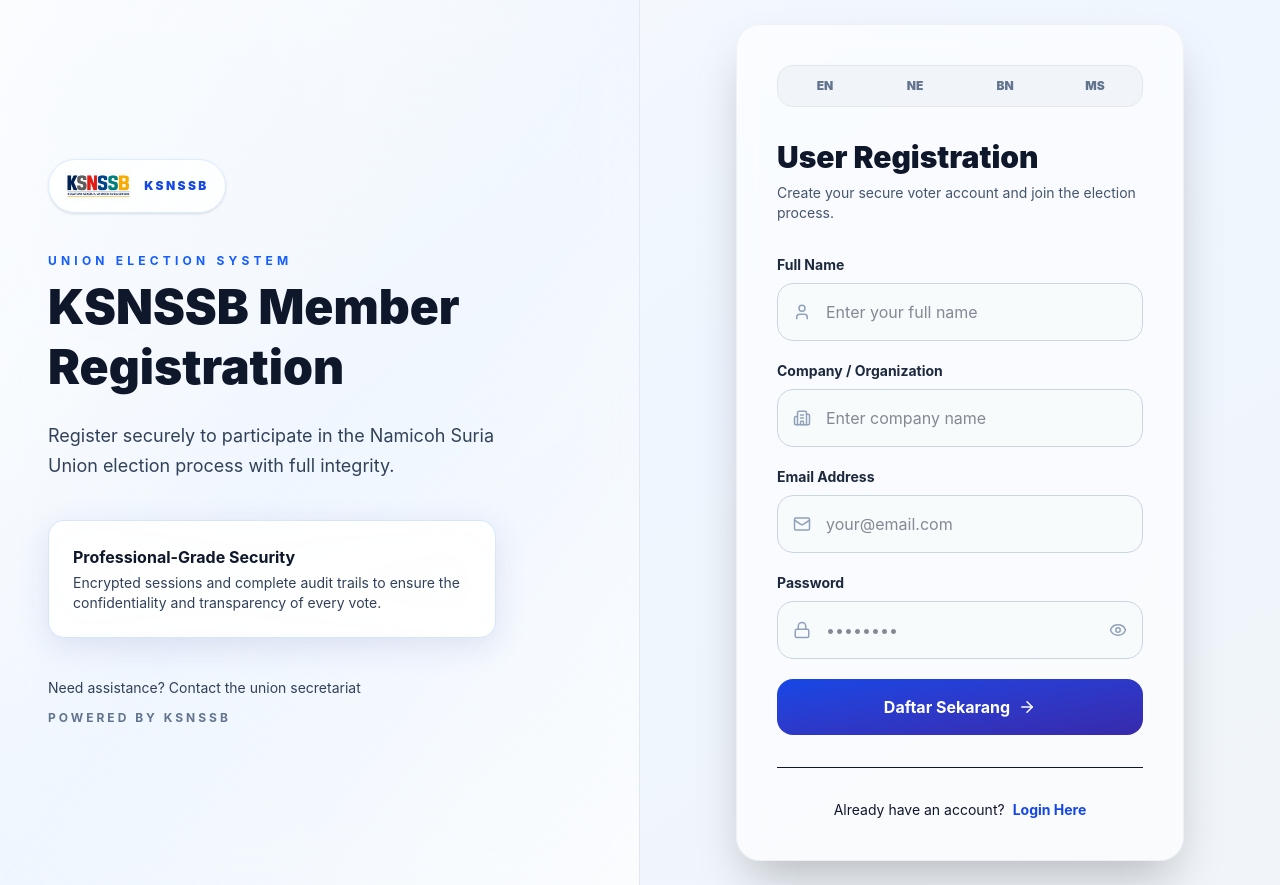
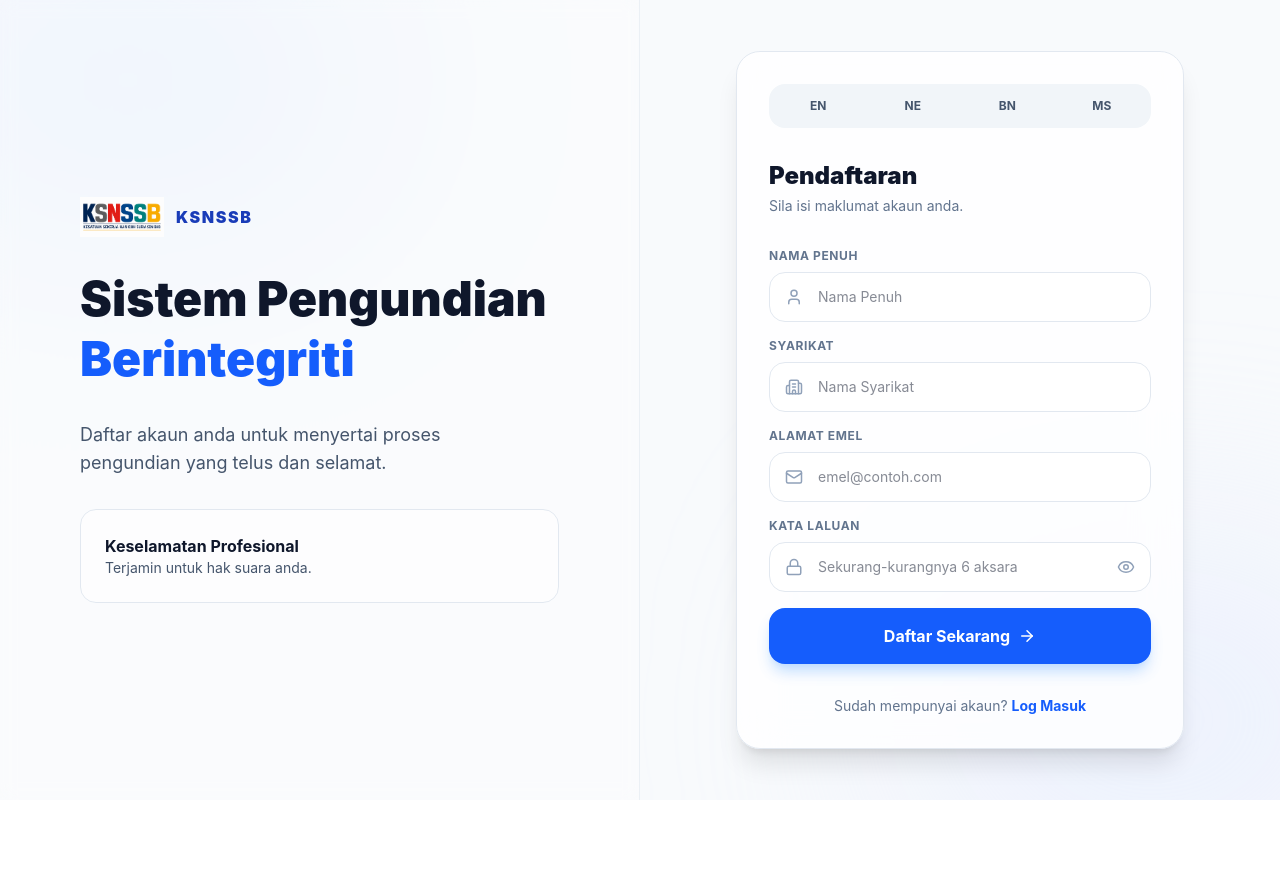
Before and after one commit to muhamadiqbalhalim/VotingSystem, a React (Vite) app: page /register in a window 1280 px wide. After the commit the page ends 800 px from the top, so only its background shows below. Built offline with nearby package versions, Linux system fonts and the light colour scheme.

Commit message:
Update File

```diff
--- a/src/pages/UserRegister.jsx
+++ b/src/pages/UserRegister.jsx
@@ -7,11 +7,8 @@ import {
   Building2,
   Loader2,
   ArrowRight,
-  AlertCircle,
   Eye,
   EyeOff,
-  Globe,
-  Shield,
 } from "lucide-react";
 
 import logo from "../assets/logo.png";
@@ -52,7 +49,7 @@ const UserRegister = () => {
       const userCredential = await createUserWithEmailAndPassword(
         auth,
         email.trim(),
-        password,
+        password
       );
       await setDoc(doc(db, "users", userCredential.user.uid), {
         uid: userCredential.user.uid,
@@ -78,153 +75,43 @@ const UserRegister = () => {
   };
 
   return (
-    <div className="min-h-screen relative bg-gradient-to-br from-slate-50 via-blue-50 to-slate-100 text-slate-900 overflow-x-hidden">
-      <div className="pointer-events-none absolute inset-0 bg-[radial-gradient(circle_at_top_left,rgba(59,130,246,0.08),transparent_25%)]" />
-
-      <div className="relative mx-auto flex min-h-screen w-full max-w-7xl flex-col lg:flex-row">
-        {/* Sidebar KSNSSB */}
-<aside
-  className="
-    flex
-    w-full
-    lg:w-1/2
-    flex-col
-    justify-center
-    px-6
-    sm:px-8
-    lg:px-12
-    py-10
-    lg:py-16
-    bg-gradient-to-br
-    from-white/80
-    via-blue-50/50
-    to-white/70
-    backdrop-blur-xl
-    lg:border-r
-    border-slate-200
-"
->
-          <div className="space-y-10">
-            <div className="inline-flex items-center gap-3 rounded-full border border-blue-200/50 bg-white/80 px-4 py-2.5 shadow-sm w-fit">
-              <img
-                src={logo}
-                alt="KSNSSB Logo"
-                className="h-8 w-auto object-contain"
-              />
-              <span className="text-xs font-black uppercase tracking-[0.2em] text-blue-700">
-                KSNSSB
-              </span>
+    <div className="min-h-screen bg-slate-50 text-slate-900 flex flex-col lg:flex-row overflow-hidden">
+      {/* Background decoration */}
+      <div className="fixed inset-0 pointer-events-none overflow-hidden">
+        <div className="absolute top-[-10%] left-[-10%] w-[40%] h-[40%] rounded-full bg-blue-100/50 blur-[120px]" />
+        <div className="absolute bottom-[-10%] right-[-10%] w-[40%] h-[40%] rounded-full bg-indigo-100/50 blur-[120px]" />
       </div>
 
-            <div className="space-y-6">
-              <div className="space-y-2">
-                <p
-                  data-translate="sidebarSubtitle"
-                  className="text-xs uppercase tracking-[0.35em] text-blue-600 font-bold"
-                >
-                  Sistem Pengundian Kesatuan
+      {/* Sidebar - Hidden on tiny mobile, visible on desktop/tablet */}
+      <aside className="hidden lg:flex lg:w-1/2 flex-col justify-center p-12 xl:p-20 relative z-10 border-r border-slate-200/60 bg-white/30 backdrop-blur-sm">
+        <div className="space-y-8">
+          <div className="flex items-center gap-3">
+            <img src={logo} alt="Logo" className="h-10 w-auto" />
+            <span className="font-black tracking-widest text-blue-800">KSNSSB</span>
+          </div>
+          <h1 className="text-5xl font-black leading-tight text-slate-900">
+            Sistem Pengundian <br /> <span className="text-blue-600">Berintegriti</span>
+          </h1>
+          <p className="text-lg text-slate-600 max-w-sm">
+            Daftar akaun anda untuk menyertai proses pengundian yang telus dan selamat.
           </p>
-<h1
-  data-translate="registerSidebarTitle"
-  className="text-3xl sm:text-4xl lg:text-5xl font-black leading-tight text-slate-900"
->
-  Pendaftaran Ahli KSNSSB
-</h1>
+          <div className="bg-white/50 p-6 rounded-2xl border border-slate-200">
+            <p className="font-bold text-slate-900">Keselamatan Profesional</p>
+            <p className="text-sm text-slate-600">Terjamin untuk hak suara anda.</p>
           </div>
-              <p
-                data-translate="registerSidebarDesc"
-                className="text-base sm:text-lg text-slate-700 leading-relaxed max-w-md"
-              >
-                Daftar akaun anda dengan selamat untuk menyertai proses
-                pengundian Kesatuan Sekerja Namicoh Suria Sdn Bhd yang telus dan
-                berintegriti.
-              </p>
-            </div>
-
-            <div className="glass-panel rounded-2xl p-5 sm:p-6 border border-blue-200/30 bg-white/40 w-full max-w-md">
-              {" "}
-              <p
-                data-translate="securityTitle"
-                className="font-bold text-slate-900 mb-1"
-              >
-                Keselamatan Bertaraf Profesional
-              </p>
-              <p
-                data-translate="securityDesc"
-                className="text-sm text-slate-700"
-              >
-                Sistem pengundian digital yang dijamin selamat bagi melindungi
-                hak suara setiap ahli kesatuan.
-              </p>
-            </div>
-          </div>
-
-          <div className="space-y-3 text-sm mt-10">
-            <p data-translate="needAssistance" className="text-slate-700">
-              Perlukan bantuan?{" "}
-              <span className="font-semibold text-blue-600">
-                Hubungi sekretariat kesatuan
-              </span>
-            </p>
-            <p
-              data-translate="poweredBy"
-              className="uppercase tracking-[0.25em] text-slate-500 font-bold text-xs"
-            >
-              Dikuasakan oleh KSNSSB
-            </p>
         </div>
       </aside>
 
-        {/* Main Content */}
-        <main className="flex-1 flex items-center justify-center p-4 sm:p-6">
-          {" "}
-          <div
-            className="
-    w-full
-    max-w-md
-    p-6
-    sm:p-8
-    lg:p-10
-    rounded-3xl
-    border
-    border-slate-200/50
-    bg-white/60
-    backdrop-blur-md
-    shadow-2xl
-  "
-          >
-            <div
-              className="
-    flex
-    flex-wrap
-    justify-center
-    gap-1
-    mb-8
-    bg-slate-100
-    p-1
-    rounded-2xl
-    border
-    border-slate-200
-  "
-            >
+      {/* Main Form Section */}
+      <main className="flex-1 flex items-center justify-center p-4 sm:p-6 lg:p-12 relative z-10">
+        <div className="w-full max-w-md bg-white/80 backdrop-blur-xl p-8 rounded-3xl border border-slate-200 shadow-xl">
+          {/* Language Switcher */}
+          <div className="flex justify-center gap-2 mb-8 bg-slate-100 p-1.5 rounded-2xl">
             {["en", "ne", "bn", "ms"].map((lang) => (
               <button
                 key={lang}
                 onClick={() => handleLanguageChange(lang)}
-                  className="
-  flex-1
-  min-w-[60px]
-  px-3
-  py-2
-  rounded-xl
-  text-xs
-  font-black
-  uppercase
-  transition-all
-  hover:bg-white
-  hover:text-blue-600
-  text-slate-500
-"
+                className="flex-1 py-2 text-xs font-bold uppercase rounded-xl hover:bg-white transition-all text-slate-600 hover:text-blue-600"
               >
                 {lang}
               </button>
@@ -232,200 +119,81 @@ const UserRegister = () => {
           </div>
 
           <div className="mb-8">
-              <h3
-                data-translate="registerTitle"
-                className="text-2xl sm:text-3xl font-black text-slate-900"
-              >
-                Pendaftaran Pengguna
-              </h3>
-              <p
-                data-translate="registerSubtitle"
-                className="text-sm text-slate-600 mt-2"
-              >
-                Daftar akaun pengundi selamat anda.
-              </p>
+            <h2 className="text-2xl font-black text-slate-900">Pendaftaran</h2>
+            <p className="text-sm text-slate-500 mt-1">Sila isi maklumat akaun anda.</p>
           </div>
 
-            <form onSubmit={handleRegister} className="space-y-4 sm:space-y-5">
-              {" "}
-              <div>
-                <label
-                  data-translate="fullNameLabel"
-                  className="block text-sm font-bold mb-2 text-slate-800"
-                >
-                  Nama Penuh
+          <form onSubmit={handleRegister} className="space-y-4">
+            {[
+              { label: "Nama Penuh", icon: User, type: "text", value: fullName, setter: setFullName, placeholder: "Nama Penuh" },
+              { label: "Syarikat", icon: Building2, type: "text", value: company, setter: setCompany, placeholder: "Nama Syarikat" },
+              { label: "Alamat Emel", icon: Mail, type: "email", value: email, setter: setEmail, placeholder: "emel@contoh.com" },
+            ].map((field, idx) => (
+              <div key={idx}>
+                <label className="block text-xs font-bold uppercase tracking-wider mb-2 text-slate-500">
+                  {field.label}
                 </label>
                 <div className="relative">
-                  <User
-                    className="absolute left-4 top-1/2 -translate-y-1/2 text-slate-400"
-                    size={18}
-                  />
+                  <field.icon className="absolute left-4 top-1/2 -translate-y-1/2 text-slate-400" size={18} />
                   <input
-                    type="text"
-                    data-translate-placeholder="fullNamePlaceholder"
-                    placeholder="Masukkan nama penuh anda"
-                    value={fullName}
-                    onChange={(e) => setFullName(e.target.value)}
+                    type={field.type}
+                    value={field.value}
+                    onChange={(e) => field.setter(e.target.value)}
+                    placeholder={field.placeholder}
                     required
-                    className="
-  w-full
-  rounded-2xl
-  border
-  border-slate-300
-  bg-slate-50/80
-  px-12
-  py-3
-  sm:py-4
-  text-sm
-  sm:text-base
-"
+                    className="w-full rounded-2xl border border-slate-200 bg-white px-12 py-3.5 text-sm focus:ring-2 focus:ring-blue-500 focus:border-transparent outline-none transition-all"
                   />
                 </div>
               </div>
+            ))}
+
+            {/* Password Field */}
             <div>
-                <label
-                  data-translate="companyLabel"
-                  className="block text-sm font-bold mb-2 text-slate-800"
-                >
-                  Syarikat / Organisasi
-                </label>
+              <label className="block text-xs font-bold uppercase tracking-wider mb-2 text-slate-500">Kata Laluan</label>
               <div className="relative">
-                  <Building2
-                    className="absolute left-4 top-1/2 -translate-y-1/2 text-slate-400"
-                    size={18}
-                  />
-                  <input
-                    type="text"
-                    data-translate-placeholder="companyPlaceholder"
-                    placeholder="Masukkan nama syarikat"
-                    value={company}
-                    onChange={(e) => setCompany(e.target.value)}
-                    required
-                    className="
-  w-full
-  rounded-2xl
-  border
-  border-slate-300
-  bg-slate-50/80
-  px-12
-  py-3
-  sm:py-4
-  text-sm
-  sm:text-base
-"
-                  />
-                </div>
-              </div>
-              <div>
-                <label
-                  data-translate="emailLabel"
-                  className="block text-sm font-bold mb-2 text-slate-800"
-                >
-                  Alamat Emel
-                </label>
-                <div className="relative">
-                  <Mail
-                    className="absolute left-4 top-1/2 -translate-y-1/2 text-slate-400"
-                    size={18}
-                  />
-                  <input
-                    type="email"
-                    data-translate-placeholder="emailPlaceholder"
-                    placeholder="contoh@emel.com"
-                    value={email}
-                    onChange={(e) => setEmail(e.target.value)}
-                    required
-                    className="
-  w-full
-  rounded-2xl
-  border
-  border-slate-300
-  bg-slate-50/80
-  px-12
-  py-3
-  sm:py-4
-  text-sm
-  sm:text-base
-"
-                  />
-                </div>
-              </div>
-              <div>
-                <label
-                  data-translate="passwordLabel"
-                  className="block text-sm font-bold mb-2 text-slate-800"
-                >
-                  Kata Laluan
-                </label>
-                <div className="relative">
-                  <Lock
-                    className="absolute left-4 top-1/2 -translate-y-1/2 text-slate-400"
-                    size={18}
-                  />
+                <Lock className="absolute left-4 top-1/2 -translate-y-1/2 text-slate-400" size={18} />
                 <input
                   type={showPassword ? "text" : "password"}
-                    data-translate-placeholder="passwordPlaceholder"
-                    placeholder="Sekurang-kurangnya 6 aksara"
                   value={password}
                   onChange={(e) => setPassword(e.target.value)}
+                  placeholder="Sekurang-kurangnya 6 aksara"
                   required
-                    className="
-  w-full
-  rounded-2xl
-  border
-  border-slate-300
-  bg-slate-50/80
-  px-12
-  py-3
-  sm:py-4
-  text-sm
-  sm:text-base
-"
+                  autoComplete="new-password"
+                  className="w-full rounded-2xl border border-slate-200 bg-white px-12 py-3.5 text-sm focus:ring-2 focus:ring-blue-500 outline-none transition-all"
                 />
                 <button
                   type="button"
                   onClick={() => setShowPassword(!showPassword)}
-                    className="absolute right-4 top-1/2 -translate-y-1/2 text-slate-400 hover:text-slate-600"
+                  className="absolute right-4 top-1/2 -translate-y-1/2 text-slate-400 hover:text-blue-600"
                 >
                   {showPassword ? <EyeOff size={18} /> : <Eye size={18} />}
                 </button>
               </div>
             </div>
+
             {error && (
-                <div className="p-4 rounded-2xl border border-red-300 bg-red-50/80 text-sm text-red-700">
+              <div className="p-3 text-sm text-red-600 bg-red-50 rounded-xl border border-red-100">
                 {error}
               </div>
             )}
+
             <button
               type="submit"
               disabled={loading}
-                className="w-full rounded-2xl bg-gradient-to-br from-blue-700 to-indigo-800 px-6 py-4 text-white font-bold hover:shadow-lg transition-all flex items-center justify-center gap-2"
+              className="w-full bg-blue-600 hover:bg-blue-700 text-white font-bold py-4 rounded-2xl transition-all flex items-center justify-center gap-2 shadow-lg shadow-blue-200"
             >
-                {loading ? (
-                  <Loader2 className="animate-spin" size={20} />
-                ) : (
-                  <span>Daftar Sekarang</span>
-                )}
-                {!loading && <ArrowRight size={18} />}
+              {loading ? <Loader2 className="animate-spin" size={20} /> : <>Daftar Sekarang <ArrowRight size={18} /></>}
             </button>
           </form>
 
-            <div className="mt-6 sm:mt-8 pt-6 sm:pt-8 border-t text-center text-sm">
-              <span data-translate="alreadyHaveAccount">
-                Sudah mempunyai akaun?
-              </span>
-              <button
-                type="button"
-                onClick={() => navigate("/login")}
-                className="ml-2 font-bold text-blue-700 hover:underline"
-                data-translate="loginHere"
-              >
+          <p className="mt-8 text-center text-sm text-slate-500">
+            Sudah mempunyai akaun?{" "}
+            <button onClick={() => navigate("/login")} className="text-blue-600 font-bold hover:underline">
               Log Masuk
             </button>
-            </div>
+          </p>
         </div>
       </main>
-      </div>
     </div>
   );
 };
```
Lines whose indentation alone changed are shown as unchanged.
